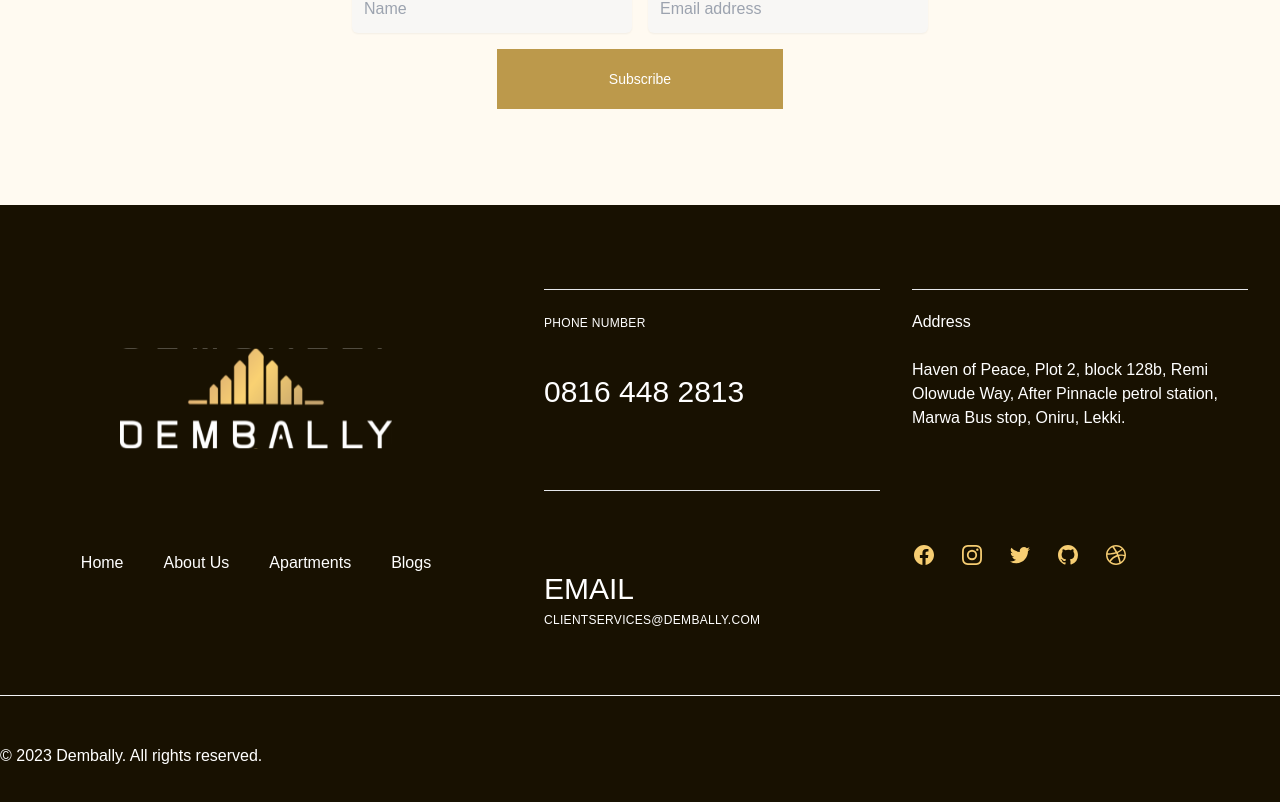
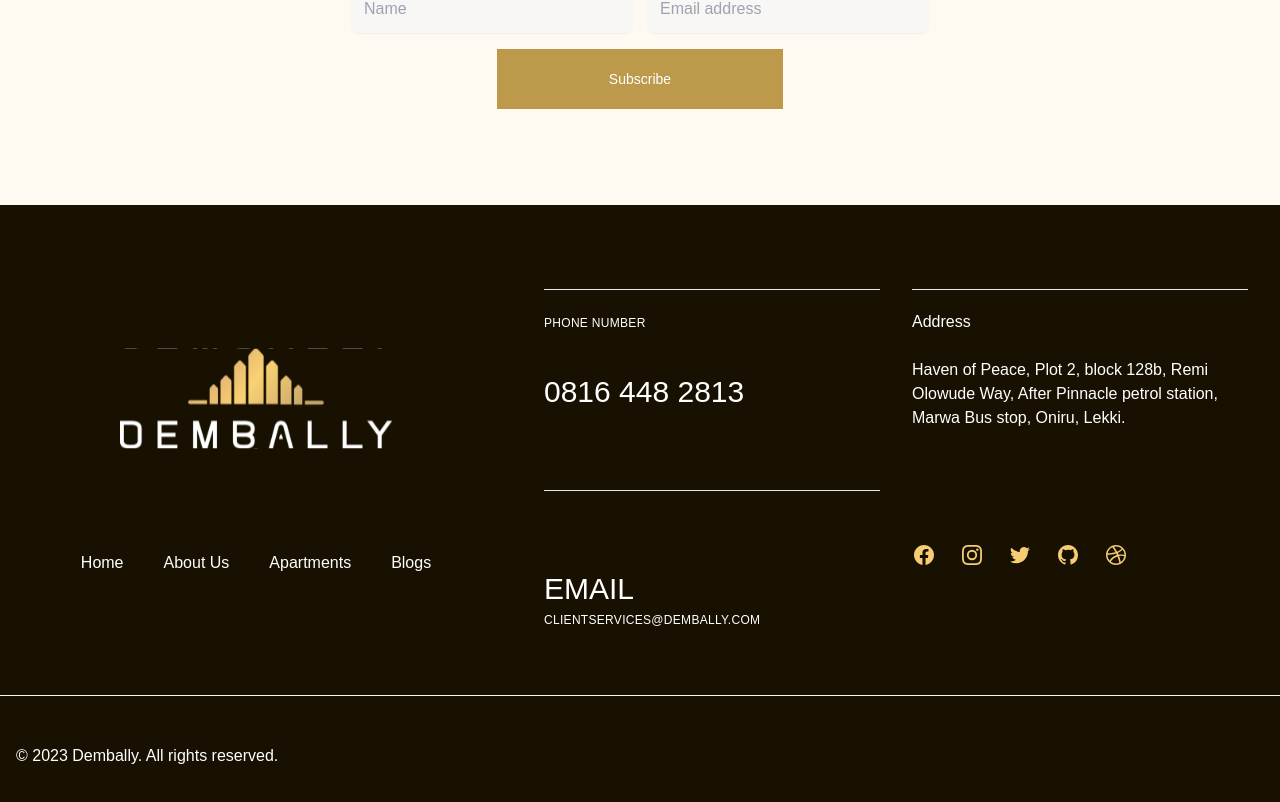
Before and after one commit to geraldkachi/dembally, a React (Vite) app: page /faq in a window 1280 px wide. Shown: the part 1511-2313 px from the top of the page. Built offline with nearby package versions, Linux system fonts and the light colour scheme.

Commit message:
removed world class and added px-4 to footer

```diff
--- a/src/components/navbar/Footer.tsx
+++ b/src/components/navbar/Footer.tsx
@@ -198,7 +198,7 @@ const Footer = () => {
 
             <div className="py-12 border-t border-gray-100 max-w-screen-2xl mx-auto">
                 <div className="sm:flex sm:items-center sm:justify-between">
-                    <p className="mt-8 text-base text-white sm:mt-0">
+                    <p className="mt-8 text-base text-white sm:mt-0 px-4">
                         &copy; {date.getFullYear()} Dembally. All rights reserved.
                     </p>
                 </div>
```
